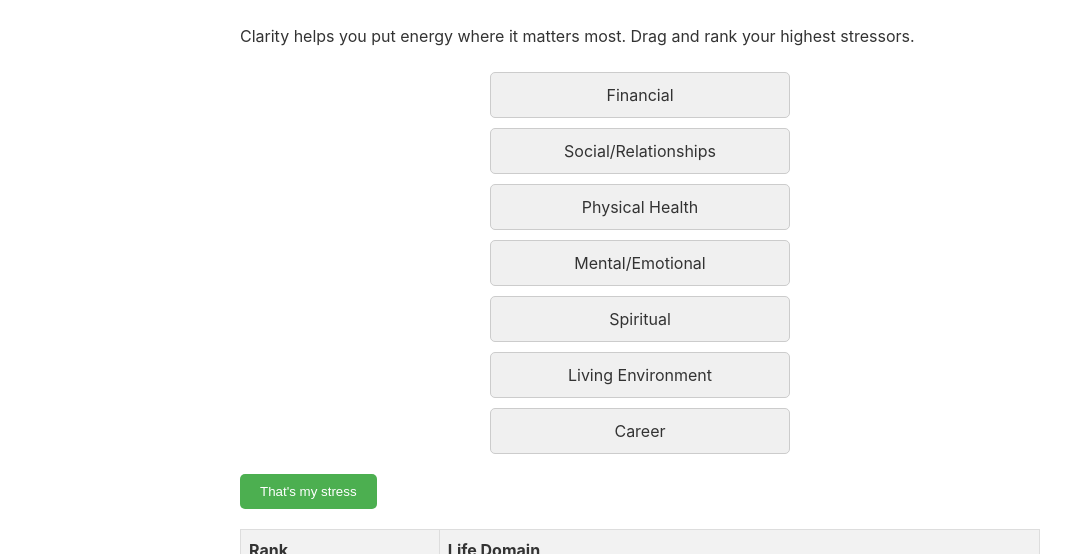
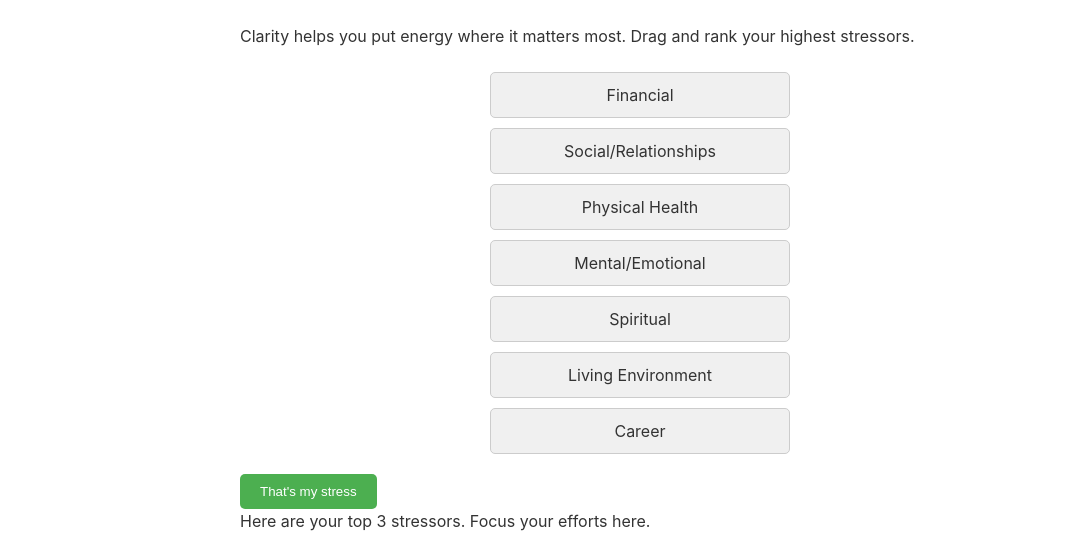
Before and after one commit to yukicruz/lifefocus, a Gatsby site: page /key-life-domains-2 in a window 1280 px wide. Both pictures are taken after a click on the button "That's my stress". Shown: the part 203-757 px from the top of the page, without its empty margins (0-1071 px from the left). Built offline with nearby package versions, Linux system fonts and the light colour scheme; Gatsby itself is replaced by a stand-in of ours.

Commit message:
verbiage after button

```diff
--- a/src/pages/key-life-domains-2.js
+++ b/src/pages/key-life-domains-2.js
@@ -78,6 +78,7 @@ const KeyLifeDomains2 = () => {
 
       {showTable && (
         <>
+          <p>Here are your top 3 stressors. Focus your efforts here.</p>
           <table className="results-table">
             <thead>
               <tr>
```
